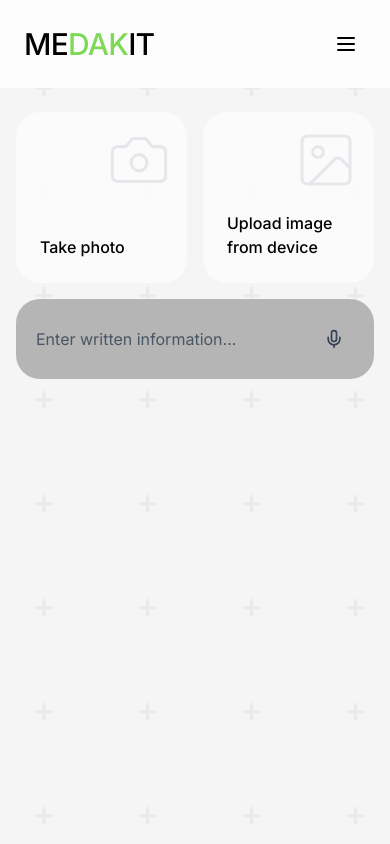
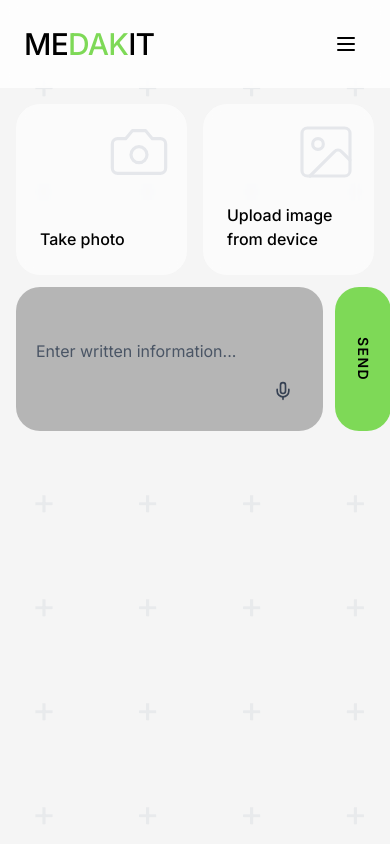
Before and after one commit to kunioshah/meDAKit, a React (Vite) app in the folder frontend/: page /mobile in a window 390 px wide. Built offline with nearby package versions, Linux system fonts and the light colour scheme.

Commit message:
mobile adds carousel and push button

```diff
--- a/frontend/src/app/MobilePage.tsx
+++ b/frontend/src/app/MobilePage.tsx
@@ -1,28 +1,80 @@
-import { useRef } from 'react';
-import { Camera, Image, Mic } from 'lucide-react';
+import { useRef, useState } from 'react';
+import { Camera, Image, Mic, ChevronLeft, ChevronRight } from 'lucide-react';
 import { Header } from './components/header';
 import { PlusBackground } from './components/plus-background';
 
 export default function MobilePage() {
   const fileInputRef = useRef<HTMLInputElement>(null);
+  const cameraInputRef = useRef<HTMLInputElement>(null);
+  const [images, setImages] = useState<string[]>([]);
+  const [currentIndex, setCurrentIndex] = useState(0);
+
+  const addImage = (file: File) => {
+    const reader = new FileReader();
+    reader.onload = (e) => {
+      const url = e.target?.result as string;
+      setImages(prev => {
+        const next = [...prev, url];
+        setCurrentIndex(next.length - 1);
+        return next;
+      });
+    };
+    reader.readAsDataURL(file);
+  };
+
+  const prev = () => setCurrentIndex(i => Math.max(0, i - 1));
+  const next = () => setCurrentIndex(i => Math.min(images.length - 1, i + 1));
 
   return (
     <div className="bg-[#f5f5f5] relative flex flex-col overflow-hidden" style={{ height: '100dvh' }}>
       <PlusBackground />
 
-      <div className="relative z-10 flex flex-col flex-1">
+      <div className="relative z-10 flex flex-col flex-1 min-h-0">
         <Header showConnect={false} />
 
-        <main className="flex-1 px-4 py-6 flex flex-col gap-4 max-w-lg mx-auto w-full">
-          {/* Top two cards */}
+        <main className="flex-1 min-h-0 px-4 py-4 flex flex-col gap-3 max-w-lg mx-auto w-full">
+
+          {/* Carousel — only shown when images exist */}
+          {images.length > 0 && (
+            <div className="flex flex-col gap-2 min-h-0 flex-shrink">
+              {/* Main preview */}
+              <div className="rounded-[24px] overflow-hidden flex items-center justify-center min-h-0 flex-shrink" style={{ minHeight: '8rem' }}>
+                <img src={images[currentIndex]} className="w-full h-full object-contain max-h-48" alt="preview" />
+              </div>
+
+              {/* Thumbnail strip */}
+              <div className="flex items-center gap-2 flex-shrink-0">
+                <button onClick={prev} disabled={currentIndex === 0} className="p-1 text-gray-500 disabled:opacity-30 flex-shrink-0">
+                  <ChevronLeft size={20} />
+                </button>
+                <div className="flex gap-2 flex-1 overflow-x-auto">
+                  {images.map((img, i) => (
+                    <button
+                      key={i}
+                      onClick={() => setCurrentIndex(i)}
+                      className={`w-12 h-12 flex-shrink-0 rounded-xl overflow-hidden border-2 transition-colors ${i === currentIndex ? 'border-[#7ed957]' : 'border-transparent'}`}
+                    >
+                      <img src={img} className="w-full h-full object-cover" alt={`thumb-${i}`} />
+                    </button>
+                  ))}
+                </div>
+                <button onClick={next} disabled={currentIndex === images.length - 1} className="p-1 text-gray-500 disabled:opacity-30 flex-shrink-0">
+                  <ChevronRight size={20} />
+                </button>
+              </div>
+            </div>
+          )}
+
+          {/* Action cards */}
           <div className="grid grid-cols-2 gap-4">
-            {/* Take photo */}
-            <button className="relative bg-white/60 backdrop-blur-sm rounded-[24px] p-6 flex flex-col items-start justify-end aspect-square overflow-hidden hover:bg-white/80 transition-colors text-left">
+            <button
+              onClick={() => cameraInputRef.current?.click()}
+              className="relative bg-white/60 backdrop-blur-sm rounded-[24px] p-6 flex flex-col items-start justify-end aspect-square overflow-hidden hover:bg-white/80 transition-colors text-left"
+            >
               <Camera className="absolute right-4 top-4 w-16 h-16 text-gray-200" strokeWidth={1.2} />
               <span className="text-base font-medium text-black z-10">Take photo</span>
             </button>
 
-            {/* Upload image */}
             <button
               onClick={() => fileInputRef.current?.click()}
               className="relative bg-white/60 backdrop-blur-sm rounded-[24px] p-6 flex flex-col items-start justify-end aspect-square overflow-hidden hover:bg-white/80 transition-colors text-left"
@@ -30,15 +82,31 @@ export default function MobilePage() {
               <Image className="absolute right-4 top-4 w-16 h-16 text-gray-200" strokeWidth={1.2} />
               <span className="text-base font-medium text-black z-10">Upload image from device</span>
             </button>
-            <input ref={fileInputRef} type="file" accept="image/*" className="hidden" />
+
+            <input
+              ref={cameraInputRef}
+              type="file"
+              accept="image/*"
+              capture="environment"
+              className="hidden"
+              onChange={e => e.target.files?.[0] && addImage(e.target.files[0])}
+            />
+            <input
+              ref={fileInputRef}
+              type="file"
+              accept="image/*"
+              className="hidden"
+              onChange={e => e.target.files?.[0] && addImage(e.target.files[0])}
+            />
           </div>
 
-          {/* Written info card */}
-          <div className="bg-[#b5b5b5] rounded-[24px] p-5 flex items-center gap-3">
-            <input
-              type="text"
+          {/* Text input + Send */}
+          <div className="flex gap-3 items-stretch">
+            <div className="flex-1 bg-[#b5b5b5] rounded-[24px] p-5 flex items-end gap-3">
+              <textarea
+                rows={3}
                 placeholder="Enter written information..."
-              className="flex-1 bg-transparent border-none outline-none text-black placeholder:text-gray-600 text-base"
+                className="flex-1 bg-transparent border-none outline-none text-black placeholder:text-gray-600 text-base resize-none overflow-y-auto"
               />
               <button
                 type="button"
@@ -48,6 +116,15 @@ export default function MobilePage() {
                 <Mic className="w-5 h-5 text-gray-700" />
               </button>
             </div>
+
+            <button
+              className="bg-[#7ed957] hover:bg-[#6ec847] text-black rounded-[24px] px-4 min-h-36 min-w-14 flex items-center justify-center transition-colors"
+              style={{ writingMode: 'vertical-rl' }}
+            >
+              <span className="font-semibold tracking-widest text-sm">SEND</span>
+            </button>
+          </div>
+
         </main>
       </div>
     </div>
```
Lines whose indentation alone changed are shown as unchanged.
